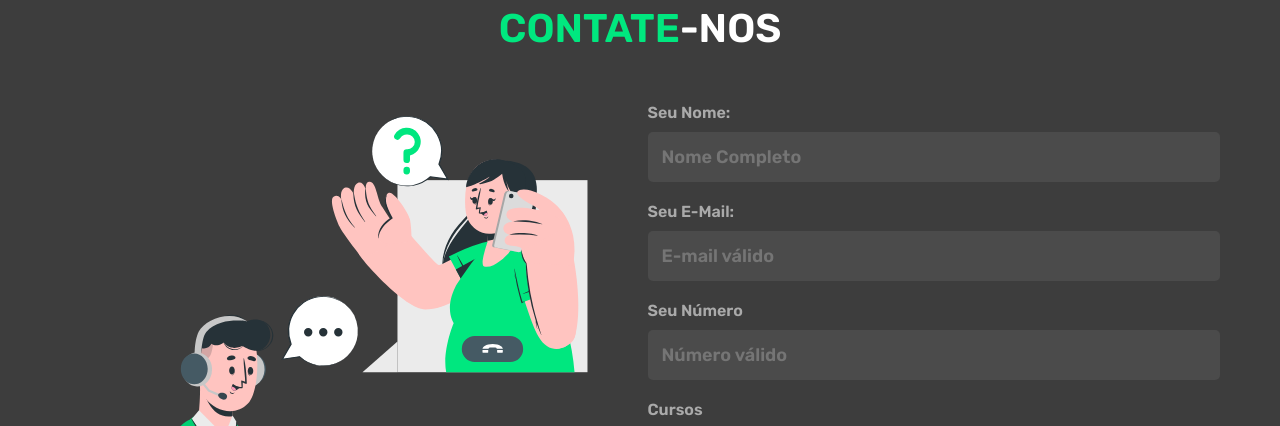
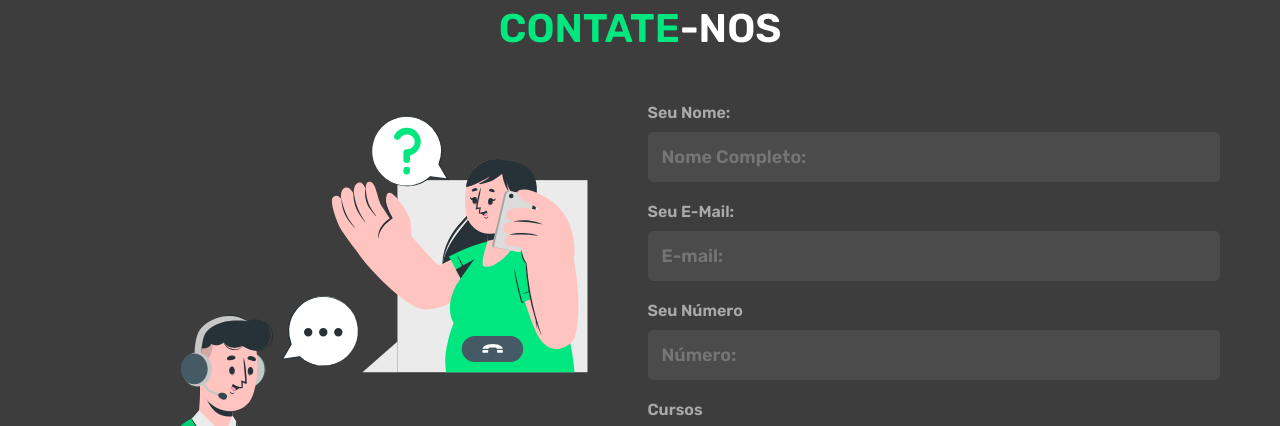
Before and after one commit to HenriqueVS600/Online-education, a plain HTML site: page index.html in a window 1280 px wide. Shown: the part 3180-3606 px from the top of the page. Drawn offline with nearby package versions, Linux system fonts and the light colour scheme.

Commit message:
Add files via upload

```diff
--- a/index.html
+++ b/index.html
@@ -419,11 +419,11 @@
 
 			<form action="" method="post">
 				<span>Seu Nome:</span>
-				<input type="text" required placeholder="Nome Completo" maxlength="50" name="name" class="box">
+				<input type="text" required placeholder="Nome Completo:" maxlength="50" name="name" class="box">
 				<span>Seu E-mail:</span>
-				<input type="email" required placeholder="E-mail válido" maxlength="50" name="email" class="box">
+				<input type="email" required placeholder="E-mail:" maxlength="50" name="email" class="box">
 				<span>Seu Número</span>
-				<input type="number" required placeholder="Número válido" max="9999999999" min="0" name="number" class="box" onkeypress="if(this.value.length == 10) return false;">
+				<input type="number" required placeholder="Número:" max="9999999999" min="0" name="number" class="box" onkeypress="if(this.value.length == 10) return false;">
 				<span>Cursos</span>
 				<select name="couses" class="box" required>
 					<option value="" disabled selected>Selecione um Curso --</option>
```
